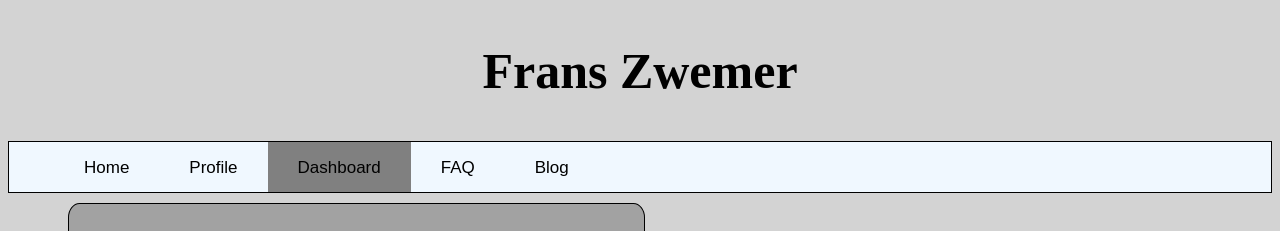
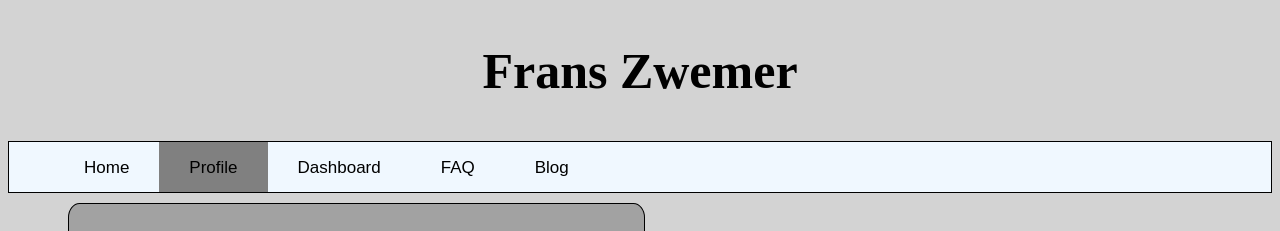
Before and after one commit to Zwem0019/Zwem0019.github.io, a plain HTML site: page html/profile.html in a window 1280 px wide. Shown: the top 231 px of the page. Drawn offline with Linux system fonts and the light colour scheme.

Commit message:
code cleaned

```diff
--- a/html/profile.html
+++ b/html/profile.html
@@ -16,8 +16,8 @@
             <div class="menu">
                 <ul class="menu2">
                     <li class="menubox"><a class="menubox" href="../index.html">Home</a></li>
-                    <li class="menubox"><a class="menubox" href="./profile.html">Profile</a></li>
-                    <li class="menubox active"><a class="menubox" href="./dashboard.html">Dashboard</a></li>
+                    <li class="menubox active"><a class="menubox" href="./profile.html">Profile</a></li>
+                    <li class="menubox"><a class="menubox" href="./dashboard.html">Dashboard</a></li>
                     <li class="menubox"><a class="menubox" href="./faq.html">FAQ</a></li>
                     <li class="menubox"><a class="menubox" href="./blog.html">Blog</a></li>
                 </ul>
```
Also changed, not shown: index.html (+2 -11 lines).
